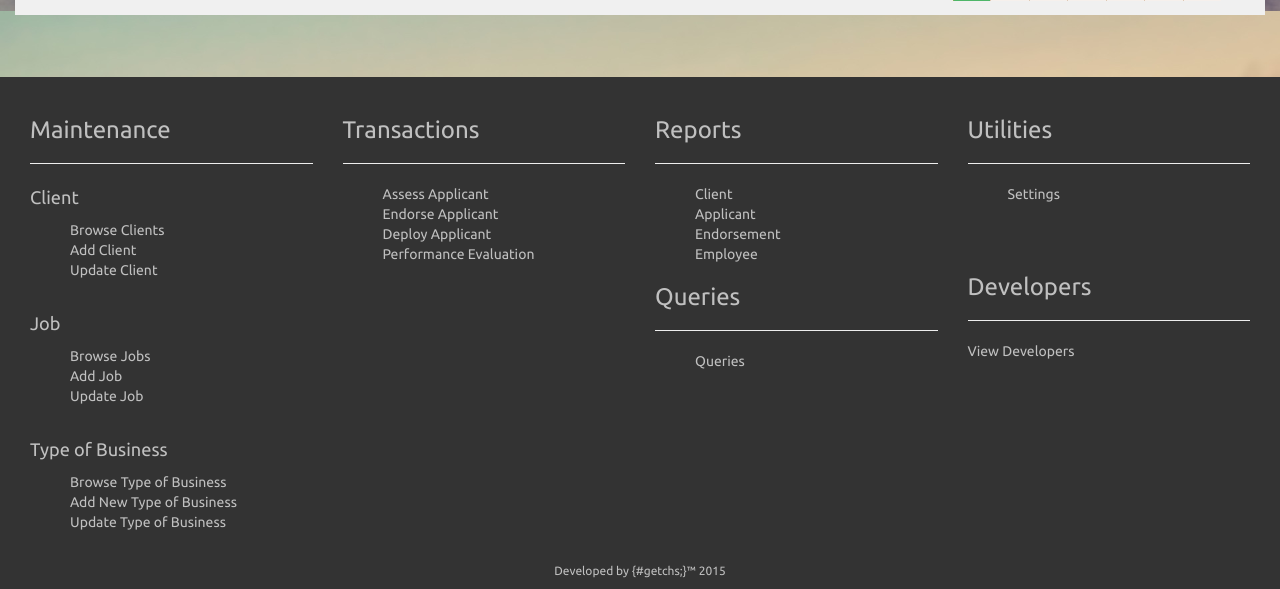
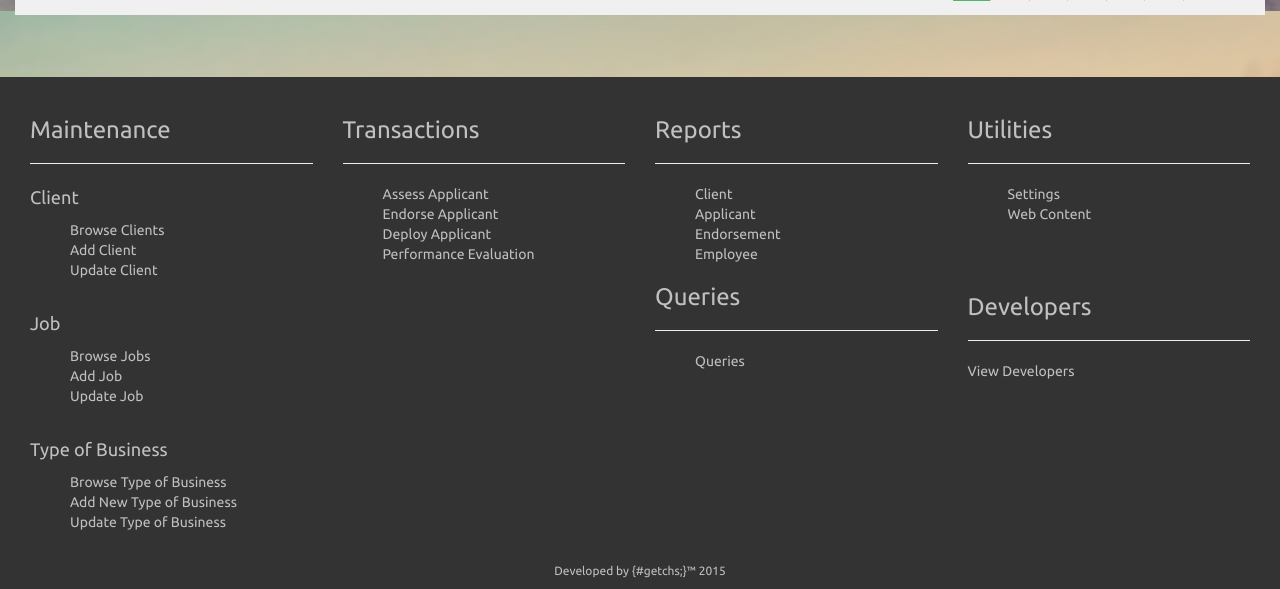
Before and after one commit to gencalda/rems_copyright, a PHP site: page /user/admin/index.php?token=6a992d5529f459a44fee58c733255e86 in a window 1280 px wide. Shown: the part 789-1378 px from the top of the page. Run offline with PHP 8.4, Linux system fonts and the light colour scheme; a user stored in the database is signed in; data comes from the database, SQL or seed files in the repository.

Commit message:
modified admin/footer.php
- added Web Content link on footer.

```diff
--- a/user/admin/footer.php
+++ b/user/admin/footer.php
@@ -69,6 +69,7 @@
 					<hr>
 						<ul>
 							 <li><a href="<?php echo $utilities; ?>settings.php?token=<?php echo $util; ?>" style="color: #c0c0c0;">Settings</a></li>
+							 <li><a href="<?php echo $utilities; ?>webContents.php?token=<?php echo $util; ?>" style="color: #c0c0c0;">Web Content</a></li>
 						</ul>
 				<br /><br />
 					<strong><h3>Developers</h3></strong>
```
